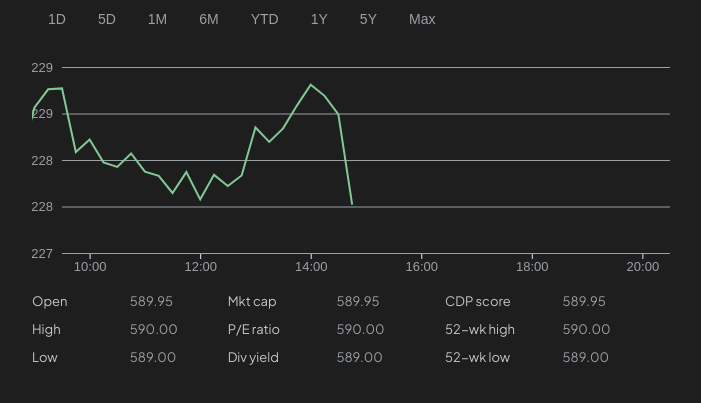
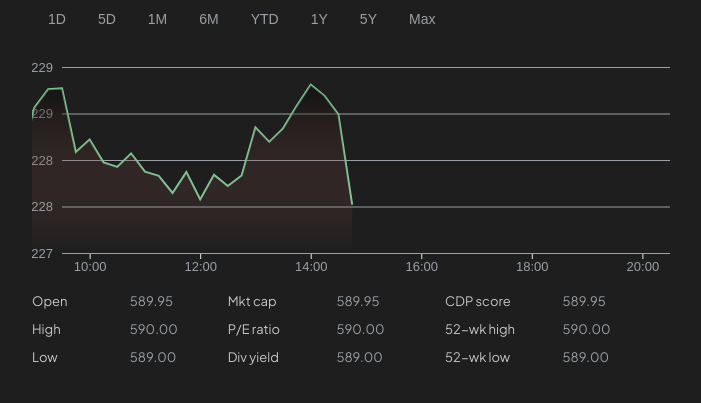
Before and after one commit to DylanTigo/Google-Finance-Chart-D3.js, a plain HTML site: page index.html in a window 1280 px wide. Shown: the part 177-580 px from the top of the page, without its empty margins (284-985 px from the left). Drawn offline with nearby package versions, Linux system fonts and the light colour scheme.

Commit message:
-Style: Add linear gradient on graph

```diff
--- a/index.js
+++ b/index.js
@@ -1,7 +1,7 @@
 // Generate fixed hours for xAxis
 function generateFixedTicks(currentDate) {
   const hours = [10, 12, 14, 16, 18, 20];
-  return hours.map(hour => {
+  return hours.map((hour) => {
     const tick = new Date(currentDate);
     tick.setHours(hour, 0);
     return tick;
@@ -10,7 +10,6 @@ function generateFixedTicks(currentDate) {
 
 // Fonction principale
 async function draw() {
-
   const filter = ["1d", "5d", "1m", "6m", "1y", "5y", "max"];
 
   // Parser
@@ -23,7 +22,7 @@ async function draw() {
   // Get datas
   const data = await d3.csv("datas/1D.csv", (d) => {
     const date = parseDate(d.Datetime);
-    date.setHours(date.getHours()-5)
+    date.setHours(date.getHours() - 5);
     return {
       date: date,
       close: +d.Close,
@@ -49,10 +48,7 @@ async function draw() {
   const ctr = svg.append("g").attr("transform", `translate(${margin.left}, 0)`);
 
   // Scales
-  const xScale = d3
-    .scaleUtc()
-    .domain([startDate, endDate])
-    .range([0, width]);
+  const xScale = d3.scaleUtc().domain([startDate, endDate]).range([0, width]);
 
   const yScale = d3
     .scaleLinear()
@@ -78,25 +74,65 @@ async function draw() {
     .tickSizeOuter(0);
   ctr.append("g").classed("y-axis", true).call(yAxis);
 
-
   //Styling Axis
   ctr.selectAll(".domain").remove();
-  ctr.selectAll(".y-axis .tick line").attr("x2", width)
+  ctr.selectAll(".y-axis .tick line").attr("x2", width);
   ctr.selectAll(".y-axis .tick line").classed("chart-line", true);
-  ctr.selectAll(".tick text").style("font-size", "13px").classed("chart-text", true);
+  ctr
+    .selectAll(".tick text")
+    .style("font-size", "13px")
+    .classed("chart-text", true);
 
   // Lines
   const line = d3
     .line()
-    .x(d => xScale(d.date))
-    .y(d => yScale(d.close));
+    .x((d) => xScale(d.date))
+    .y((d) => yScale(d.close));
 
+  // Modifier la partie de la ligne
+  const linePath = ctr
+    .append("path")
+    .datum(data)
+    .attr("fill", "none")
+    .attr("stroke", "var(--color-positive)")
+    .attr("stroke-width", 2)
+    .attr("d", line);
+
+
+  // Liniear gradient
+  const defs = ctr.append("defs");
+  const gradient = defs
+    .append("linearGradient")
+    .attr("id", "area-gradient")
+    .attr("x1", "0%")
+    .attr("y1", "0%")
+    .attr("x2", "0%")
+    .attr("y2", "100%");
+
+  gradient
+    .append("stop")
+    .attr("offset", "0%")
+    .attr("stop-color", "var(--color-gradiant-top)")
+    .attr("stop-opacity", 0.4);
+  gradient
+    .append("stop")
+    .attr("offset", "100%")
+    .attr("stop-color", "var(--color-gradiant-bottom)")
+    .attr("stop-opacity", 0);
+
+  // Create shape area for gradient
+  const area = d3
+    .area()
+    .x((d) => xScale(d.date))
+    .y0(height)
+    .y1((d) => yScale(d.close));
   ctr
     .append("path")
-    .attr("fill", "none")
-    .attr("stroke-width", 2)
-    .classed("main-line", true)
-    .attr("d", line(data));
+    .datum(data)
+    .attr("stroke", "none")
+    .attr("fill", "url(#area-gradient)")
+    .attr("d", area);
+
 }
 
 draw();
--- a/style.css
+++ b/style.css
@@ -11,6 +11,10 @@
   --color-blue: #8AB4F8;
   --color-positive: #81C995;
   --color-negative: #FF4136;
+
+  // Gradiant colors
+  --color-gradiant-top: #f28b82cf;
+  --color-gradiant-bottom: #f28b82;
 }
 *, ::after, ::before {
   margin: 0;
```
